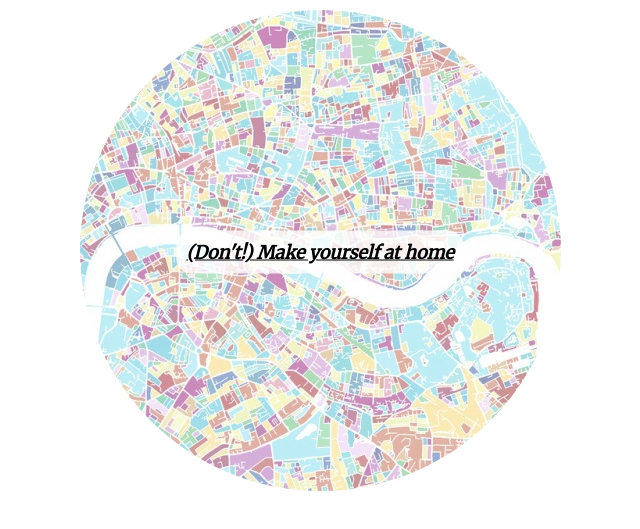
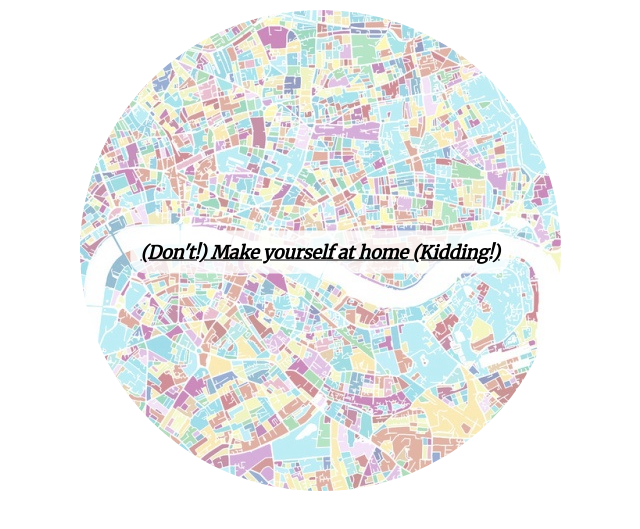
Before and after one commit to VytauteKedyte/londoner-to-be-website, a plain HTML site: page index.html in a window 1280 px wide. Shown: the part 111-640 px from the top of the page, without its empty margins (320-960 px from the left). Drawn offline with Linux system fonts and the light colour scheme.

Commit message:
VK test, committing using git commands

```diff
--- a/index.html
+++ b/index.html
@@ -14,7 +14,7 @@
   <div class="container">
     <img src="images/london_2.jpg" alt="Map of London"/>
 
-    <div class="enter"> <a href="https://www.airbnb.co.uk/"> <strong><em>(Don't!) Make yourself at home</stong></em></a></div>
+    <div class="enter"> <a href="https://www.airbnb.co.uk/"> <strong><em>(Don't!) Make yourself at home (Kidding!)</stong></em></a></div>
   </div>
 
 </header>
```
